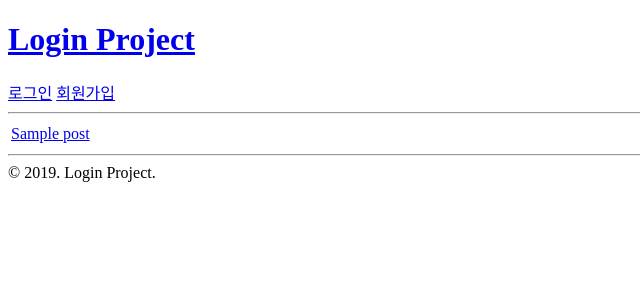
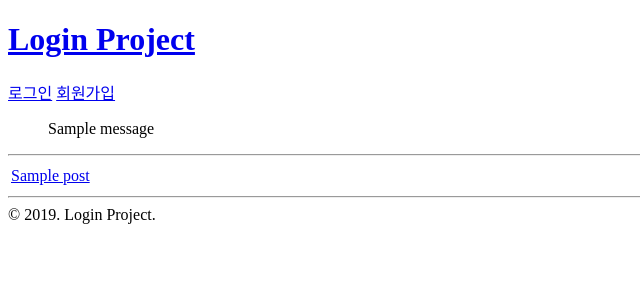
Before and after one commit to tada20001/django-login, a Django app: template loginproject/blog/templates/blog/post_list.html in a window 1280 px wide. Shown: the top 300 px of the page, without its empty margins (0-640 px from the left). Run offline with Django 3.2, Linux system fonts and the light colour scheme; the template is opened without the code that fills it: most values are stand-ins (such as "Sample title", 1, 10 or a date in 2020); one stand-in notice (Sample message) is shown.

Commit message:
임시 메세지 활용하기

```diff
--- a/loginproject/accounts/urls.py
+++ b/loginproject/accounts/urls.py
@@ -8,7 +8,7 @@ urlpatterns = [
     path('signup/', views.signup, name='signup'),
     path('profile/', views.profile, name='profile'),
 
-
+    path('password_change/', views.password_change, name='password_change'),
     #path('password_change/done/',auth_views.PasswordChangeDoneView.as_view(template_name=
     #"accounts/password_change_done.html"), name='password_change_done'),
 
--- a/loginproject/loginproject/templates/layout.html
+++ b/loginproject/loginproject/templates/layout.html
@@ -14,7 +14,13 @@
       <a href="{% url 'signup' %}?next={{ request.path }}">회원가입</a>
     {% endif %}
 
-
+    {% if messages %}
+      {% for message in messages %}
+        <ul>
+          {{ message.message }}
+        </ul>
+      {% endfor %}
+    {% endif %}
 
     <hr>
 
```
Also changed, not shown: loginproject/db.sqlite3.
